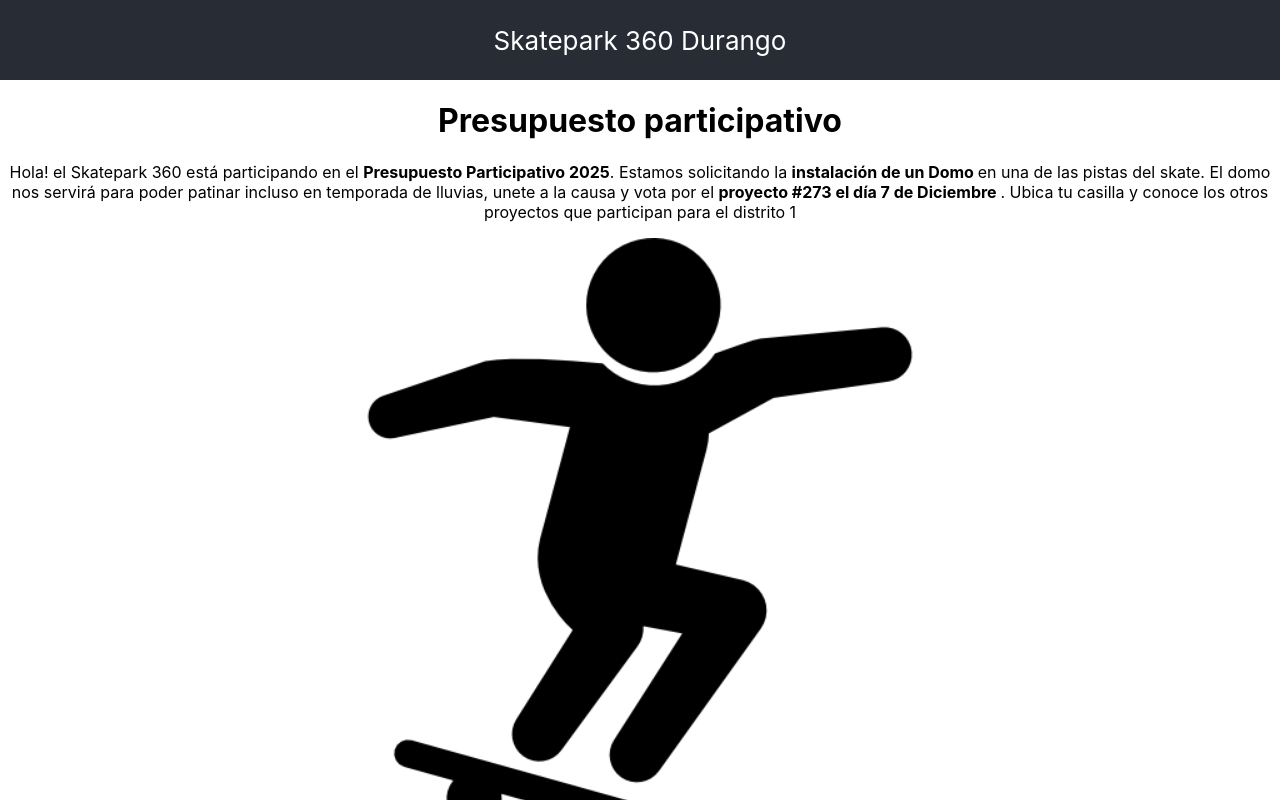
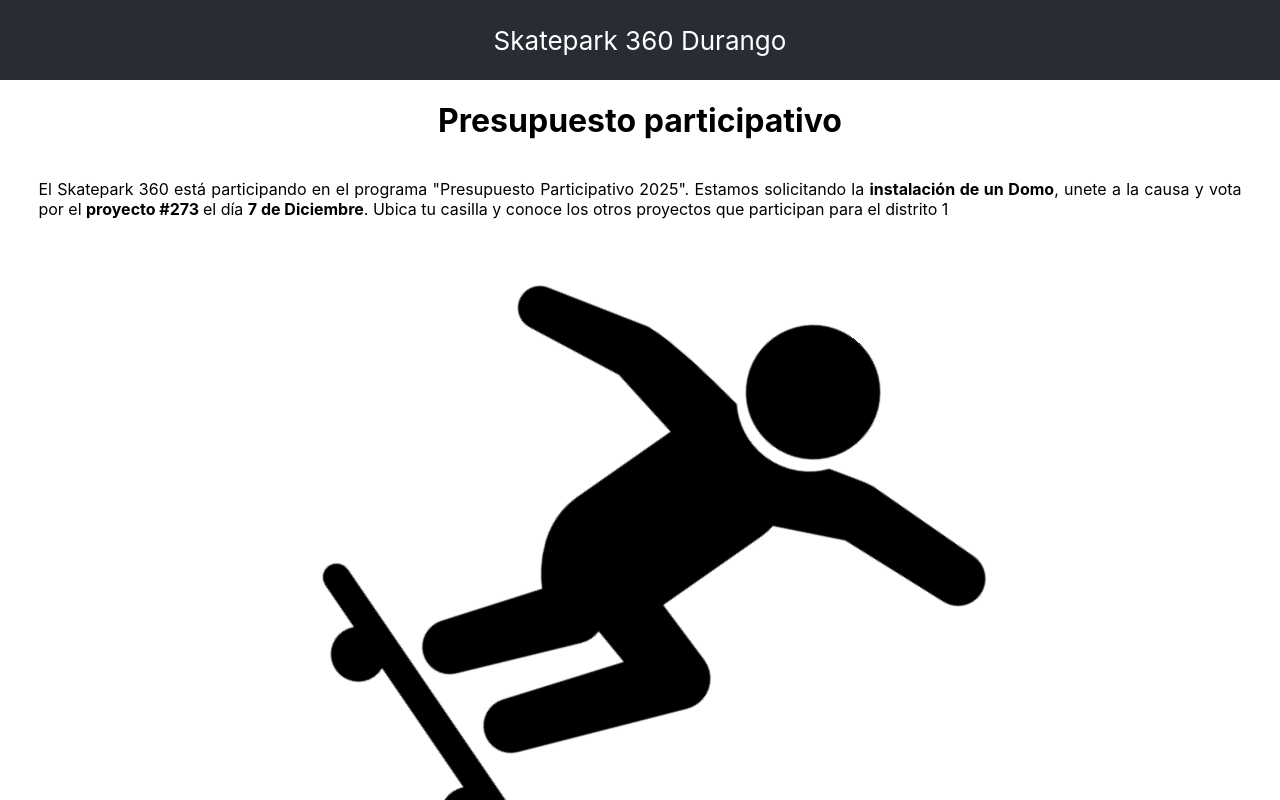
Before and after one commit to otz-dev/presupuesto-participativo-2025, a React (Create React App) app: page / in a window 1280 px wide. Shown: the top 800 px of the page. Built offline with nearby package versions, Linux system fonts and the light colour scheme.

Commit message:
code cleanup

```diff
--- a/src/App.css
+++ b/src/App.css
@@ -36,3 +36,18 @@
     transform: rotate(360deg);
   }
 }
+
+.skater2{
+  width: 50%;
+  height: 50%;
+  animation: skater2Animation 10s;
+}
+
+@keyframes skater2Animation {
+  rom{
+     transform: rotate(0deg);
+  }
+  to {
+    transform: rotate(45deg);
+  }
+}
--- a/src/App.js
+++ b/src/App.js
@@ -1,4 +1,3 @@
-import logo from './logo.svg';
 import './App.css';
 import {ProyectoParticipativoTabs} from './pp-tabs/tabs'
 
@@ -11,15 +10,15 @@ function App() {
       <div>
         <h1>Presupuesto participativo</h1>
         <div style={{
-          textAlign: 'center'
+          textAlign: 'justify',
+          margin: '3%'
         }}>
-          <p>Hola! el Skatepark 360 está participando en el <strong>Presupuesto Participativo 2025</strong>. Estamos solicitando la <strong>instalación de un Domo </strong> en una de las pistas del skate.
-          El domo nos servirá para poder patinar incluso en temporada de lluvias, unete a la causa y vota por el <strong>proyecto #273 el día 7 de Diciembre </strong>.
+          <p>El Skatepark 360 está participando en el programa "Presupuesto Participativo 2025". Estamos solicitando la <strong>instalación de un Domo</strong>, unete a la causa y vota por el <strong>proyecto #273 </strong> el día <strong>7 de Diciembre</strong>.
           Ubica tu casilla  y conoce los otros proyectos que participan para el distrito 1</p>
         </div>
 
-        <div>
-          <img src='skater2.png' style={{width: '50%', height: '50%' }}/>
+        <div >
+          <img src='skater2.png' className='skater2'/>
         </div>
         <ProyectoParticipativoTabs/>
 
--- a/src/centro-de-votacion/lista-de-centros.jsx
+++ b/src/centro-de-votacion/lista-de-centros.jsx
@@ -49,9 +49,8 @@ export const ListaDeCentros = ()=>{
         <Table aria-label="simple table">
         <TableHead>
           <TableRow>
-            <TableCell align="left" style={{fontWeight: 'bold'}}>Casilla</TableCell>
-            {!distrito && <TableCell align="left" style={{fontWeight: 'bold'}}>Distrito</TableCell>}
-            <TableCell align="left" style={{fontWeight: 'bold'}}>Plantel</TableCell>
+            {distrito === 'TODAS' && <TableCell align="left" style={{fontWeight: 'bold'}}>Distrito</TableCell>}
+            {<TableCell align="left" style={{fontWeight: 'bold'}}>Plantel</TableCell>}
             <TableCell align="left" style={{fontWeight: 'bold'}}>Ubicación</TableCell>
           </TableRow>
         </TableHead>
@@ -62,10 +61,7 @@ export const ListaDeCentros = ()=>{
               key={centro.casilla}
               sx={{ '&:last-child td, &:last-child th': { border: 0 } }}
             >
-                <TableCell component="th" scope="row" align="left">
-                    {centro.casilla}
-                </TableCell>
-                {!distrito && <TableCell align="left">{centro.distrito}</TableCell>}
+                {distrito === 'TODAS' && <TableCell align="left">{centro.distrito}</TableCell>}
                 <TableCell align="left">{centro.plantel}</TableCell>
                 <TableCell align="left">{centro.direccion}</TableCell>
             </TableRow>
--- a/src/proyectos-aceptados/lista-de-proyectos.jsx
+++ b/src/proyectos-aceptados/lista-de-proyectos.jsx
@@ -28,7 +28,7 @@ export const Lista = ()=>{
               style={ proyecto.id ==273 ? {backgroundColor: '#00c7ff'} : {}}
             >
                 <TableCell component="th" scope="row" align="right" >
-                    {proyecto.id}
+                    <strong>{proyecto.id}</strong>
                 </TableCell>
                 {/* <TableCell align="right">{proyecto.distrito}</TableCell> */}
                 <TableCell align="left">{proyecto.nombre}</TableCell>
```
